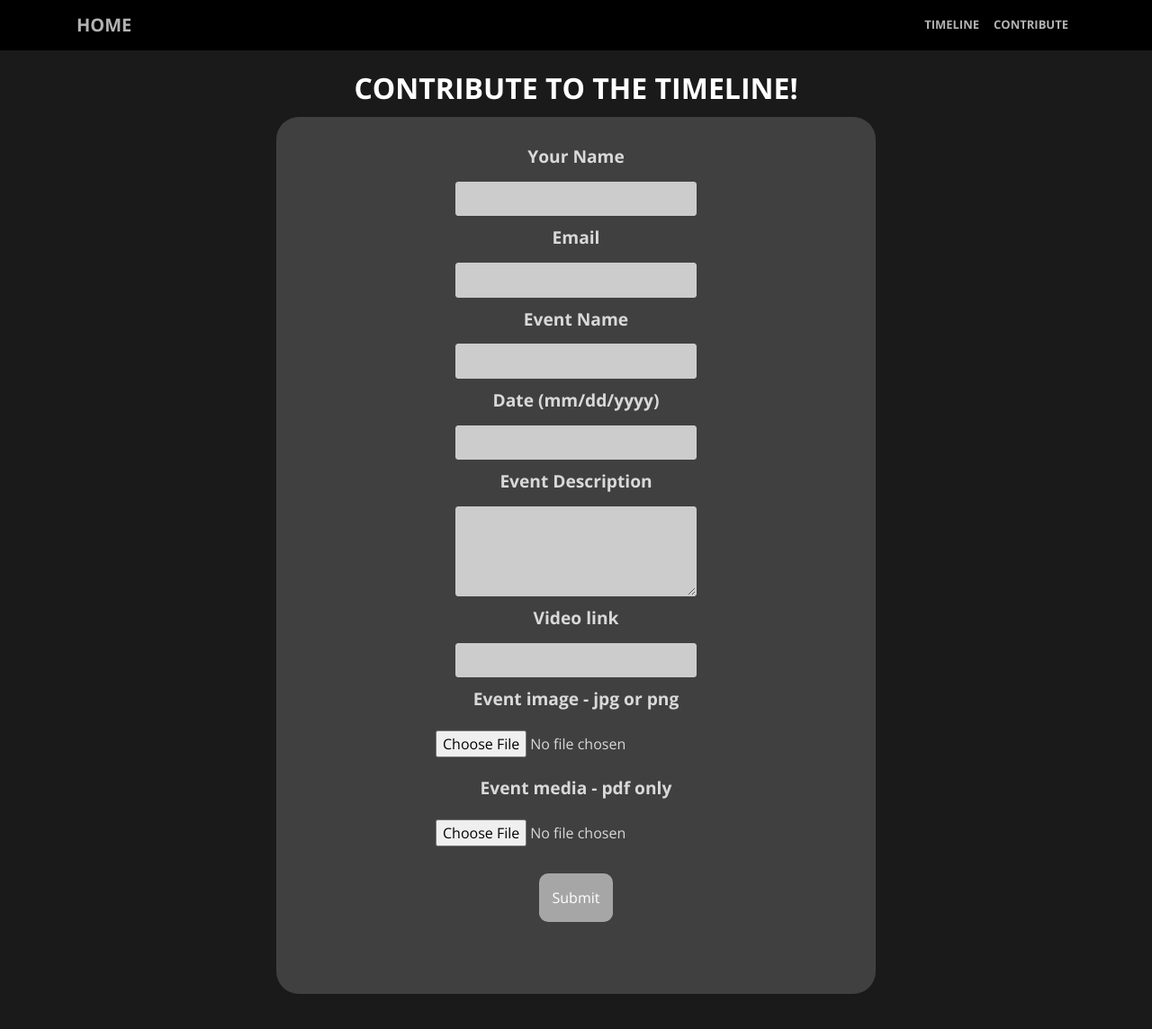
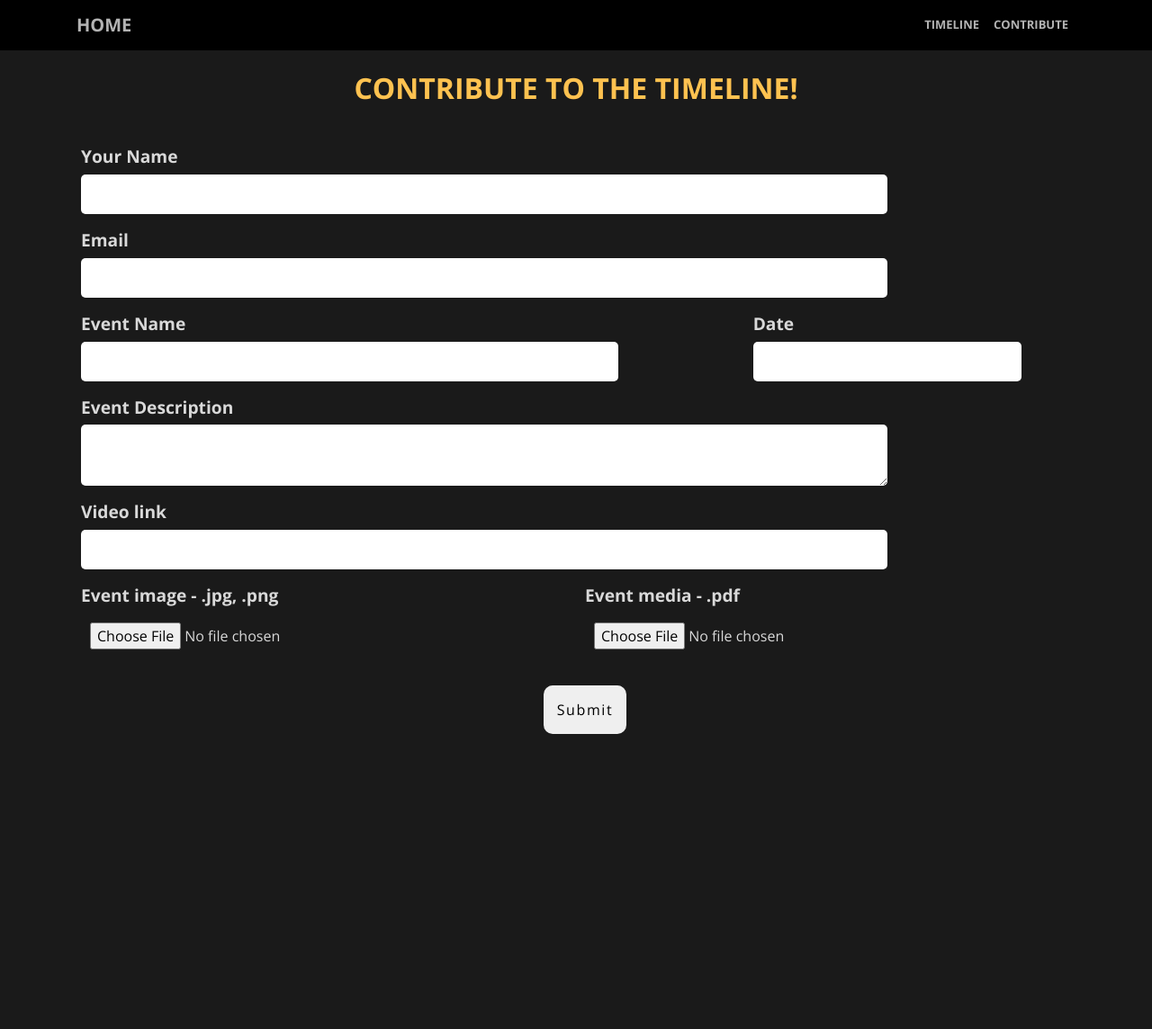
Before and after one commit to finleylau/MYAC_Timeline, a Flask app: template templates/contribute.html in a window 1280 px wide. Shown: the top 1144 px of the page at 90% size. Run offline with Flask 2, Linux system fonts and the light colour scheme; the template is opened without the code that fills it: values that come from a table or form of the project are taken from there, most other values are stand-ins (such as "Sample title", 1, 10 or a date in 2020); some libraries are stand-ins or nearby versions.

Commit message:
finished contribute form css

```diff
--- a/app.py
+++ b/app.py
@@ -94,7 +94,6 @@ def contribute():
                         contenttype = "image/png"
                     elif image_name.rsplit('.',1)[1] == "jpg" or image_name.rsplit('.',1)[1] == "jpeg":
                         contenttype = "image/jpeg"
-
                     filename = secure_filename(image_name)
                     form.image.data.save(filename)
                     with app.open_resource(filename) as fp:
--- a/forms.py
+++ b/forms.py
@@ -4,12 +4,12 @@ from wtforms.fields import TextField, TextAreaField, SubmitField, DateField
 from flask_wtf.file import FileField
 
 class ContactForm(Form):
-  name = TextField("Your Name", [validators.InputRequired("Please enter your name")])
-  email = TextField("Email", [validators.InputRequired("Please enter your email"), validators.Email("Please enter a valid email")])
-  eventname = TextField("Event Name", [validators.InputRequired("Please enter the event name")])
-  date = TextField("Date (mm/dd/yyyy)",[validators.InputRequired("Please enter the event date")])
+  name = TextField("Your Name", [validators.InputRequired("Please enter your name!")])
+  email = TextField("Email", [validators.InputRequired("Please enter your email!"), validators.Email("Please enter a valid email!")])
+  eventname = TextField("Event Name", [validators.InputRequired("Please enter the event name!")])
+  date = TextField("Date",[validators.InputRequired("Please enter the event date!")])
   description = TextAreaField("Event Description")
-  image = FileField("Event image - jpg or png")
-  media = FileField("Event media - pdf only")
+  image = FileField("Event image - .jpg, .png")
+  media = FileField("Event media - .pdf")
   link = TextField("Video link")
   submit = SubmitField("Submit")
--- a/static/css/home.css
+++ b/static/css/home.css
@@ -491,7 +491,7 @@ header.masthead {
 #contributebutton {
     display: block;
     margin: 30px auto;
-    width: 50%;
+    text-align: center;
     border: none;
     outline: none;
     background-color: #a6a6a6;
@@ -500,6 +500,7 @@ header.masthead {
     padding: 15px;
     border-radius: 10px;
     font-family: 'Open Sans', 'Helvetica Neue', Arial, sans-serif;
+    width: 25%;
 }
 
 #contributebutton:hover {
@@ -510,89 +511,79 @@ header.masthead {
 /* Contact form */
 #contribute {
     color: #d9d9d9;
-    text-align: center;
     display: block;
     font-family: 'Open Sans', 'Helvetica Neue', Arial, sans-serif;
 }
 
-.form-holder {
-    background-color: #404040;
-    border-radius: 25px;
-    width: 60%;
-    padding-top: 25px;
-    padding-bottom: 50px;
-    padding-left: 50px;
-    padding-right: 50px;
-    display: block;
-    margin: 15px auto;
-}
-
 #contribute h2 {
     text-transform: uppercase;
-    color: white;
+    color: #FEC250;
+    text-align: center;
     font-weight: bold;
+    margin-bottom: 30px;
 }
 
 /* Message flashing */
 .flash {
     color: #FEC250;
-    padding: 10px;
+    padding: 5px;
     font-weight: bold;
+}
+
+.flash p {
+    margin-bottom: 5px;
+}
+
+.successmessage {
+    color: white;
+    padding: 5px;
+    font-weight: bold;
+}
+
+.successmessage p {
+    margin-bottom: 5px;
+}
+
+form {
+    margin-left: 20px;
 }
 
 form label {
     font-size: 1.2em;
     font-weight: bold;
-    display: block;
-    padding: 5px 0;
+    margin: 5px 0;
 }
 
-form input#name,
-form input#email,
-form input#eventname,
-form input#date,
-form input#link {
-    width: 50%;
-    background-color: #cccccc;
-    -webkit-border-radius: 3px;
-    -moz-border-radius: 3px;
-    border-radius: 3px;
-    border: 1px solid #cccccc;
-    padding: 5px;
-    font-size: 1.1em;
-    margin-bottom: 5px;
+form input {
+    width: 80%;
+    margin-bottom: 10px;
+    border-radius: 5px;
+    border:none;
+    outline: none;
+    padding: 10px 10px;
 }
 
-form input#image,
-form input#media {
-    margin: 15px auto;
-    display: block;
-}
-
-form textarea#description {
-    width: 50%;
-    height: 100px;
-    background-color: #cccccc;
-    -webkit-border-radius: 3px;
-    -moz-border-radius: 3px;
-    border-radius: 3px;
-    border: 1px solid #cccccc;
-    margin-bottom: 5px;
-    padding: 5px;
-    font-size: 1.1em;
-}
-
-form input#submit {
-    display: block;
-    margin: 30px auto;
+form #description {
+    padding: 10px 10px;
     border: none;
     outline: none;
-    background-color: #a6a6a6;
-    color: white;
+    border-radius: 5px;
+    width: 80%;
+    margin-bottom: 10px;
+    height: auto;
+}
+form input#submit {
+    border: none;
+    outline: none;
     cursor: pointer;
     padding: 15px;
     border-radius: 10px;
     font-family: 'Open Sans', 'Helvetica Neue', Arial, sans-serif;
+    font-weight: 500;
+    letter-spacing: 0.1em;
+    margin: 20px auto;
+    display: block;
+    width: auto !important;
 }
 
 form input#submit:hover {
--- a/templates/contribute.html
+++ b/templates/contribute.html
@@ -5,55 +5,104 @@
     <section id="contribute">
         <div class="container">
             <h2>Contribute to the timeline!</h2>
-        <div class="row form-holder">
-            <div class="col-sm-12">
+            <div class="row">
+                <div class="col-md-12">
                     {% if success %}
-            <div class="flash"><p>Thank you for your message. We'll get back to you shortly.</p></div>
+                    <div class="successmessage"><p>Thank you for your message. We'll get back to you shortly.</p></div>
                     <a href="{{url_for("contribute")}}" id="contributebutton">Submit Another Response</a>
 
                     {% else %}
 
+                    <div class="flash">
                     {% for message in form.name.errors %}
-                <div class="flash">{{ message }}</div>
+                        <p>{{ message }}</p>
                     {% endfor %}
                     {% for message in form.email.errors %}
-                <div class="flash">{{ message }}</div>
+                        <p>{{ message }}</p>
                     {% endfor %}
                     {% for message in form.eventname.errors %}
-                <div class="flash">{{ message }}</div>
+                        <p>{{ message }}</p>
                     {% endfor %}
                     {% for message in form.date.errors %}
-                <div class="flash">{{ message }}</div>
+                        <p>{{ message }}</p>
                     {% endfor %}
+                    </div>
 
                     <form action="{{ url_for('contribute') }}" method=post enctype="multipart/form-data">
                         {{ form.hidden_tag() }}
 
+                        <div class="row">
                             {{ form.name.label }}
+                        </div>
+                        <div class="row">
                             {{ form.name }}
+                        </div>
+                        <div class="row">
+                            {{ form.email.label }}
+                        </div>
+                        <div class="row">
+                            {{ form.email }}
+                        </div>
+                        <div class="row">
+                            <div class="col-lg-8">
+                                <div class="row">
+                                    {{ form.eventname.label }}
+                                </div>
+                                <div class="row">
+                                    {{ form.eventname }}
+                                </div>
+                            </div>
+                            <div class="col-lg-4">
+                                <div class="row">
+                                    {{ form.date.label }}
+                                </div>
+                                <div class="row">
+                                    {{ form.date }}
+                                </div>
+                            </div>
+                        </div>
+                        <div class="row">
+                            {{ form.description.label }}
+                        </div>
+                        <div class="row">
+                            {{ form.description }}
+                        </div>
+                        <div class="row">
+                            <div class="col-lg-12">
+                                <div class="row">
+                                    {{ form.link.label }}
+                                </div>
+                                <div class="row">
+                                    {{ form.link }}
+                                </div>
+                            </div>
+                        </div>
+                        <div class="row">
+                            <div class="col-lg-6">
+                                <div class="row">
+                                    {{ form.image.label }}
+                                </div>
+                                <div class="row">
+                                    {{ form.image }}
+                                </div>
+                            </div>
+                            <div class="col-lg-6">
+                                <div class="row">
+                                    {{ form.media.label }}
+                                </div>
+                                <div class="row">
+                                    {{ form.media }}
+                                </div>
+                            </div>
+                        </div>
+                        <div class="row">
+                            <div class="col-lg-12">
+                                {{ form.submit }}
+                            </div>
+                        </div>
 
-                {{ form.email.label }}
-                {{ form.email }}
 
-                {{ form.eventname.label }}
-                {{ form.eventname }}
 
-                {{ form.date.label }}
-                {{ form.date }}
-
-                {{ form.description.label }}
-                {{ form.description }}
-
-                {{ form.link.label }}
-                {{ form.link }}
-
-                {{ form.image.label }}
-                {{ form.image }}
-
-                {{ form.media.label }}
-                {{ form.media }}
-
-                {{ form.submit }}
                     </form>
 
                     {% endif %}
```
Also changed, not shown: custom.css (added, +15 -0 lines). Lines whose indentation alone changed are shown as unchanged.
